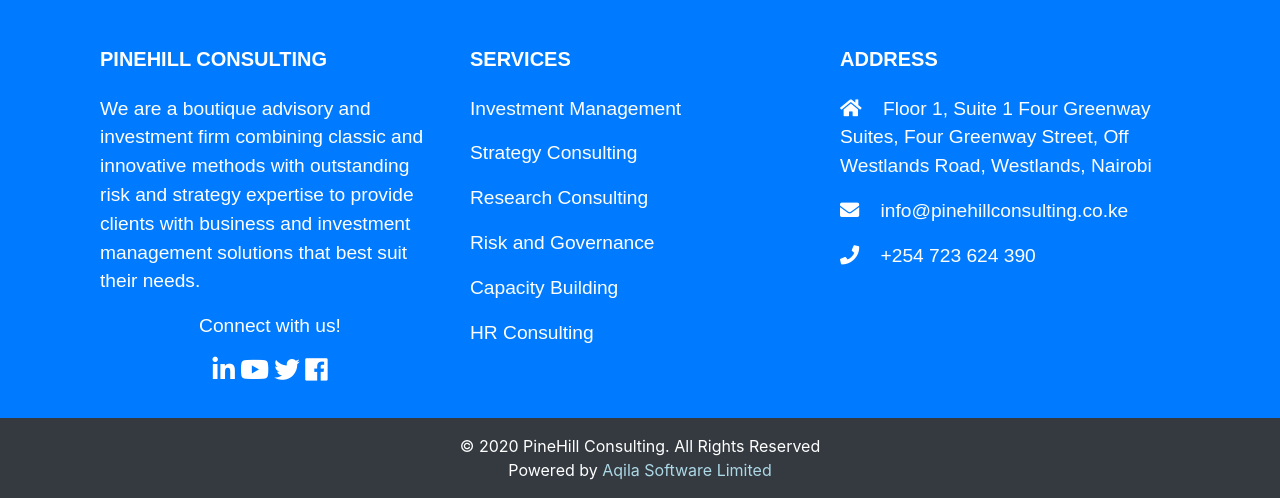
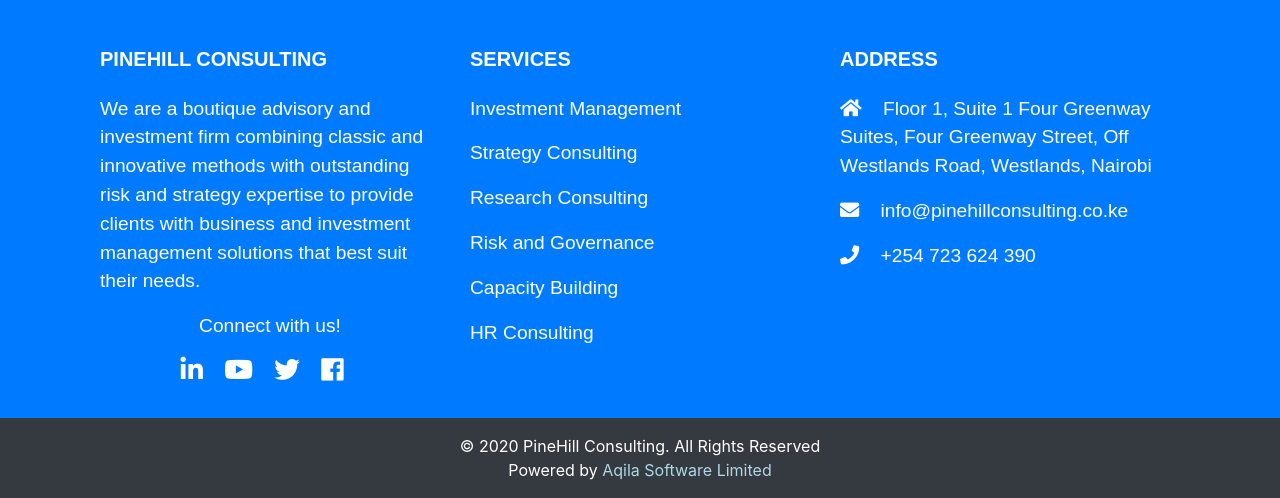
Before and after one commit to timothymadegwa/Pinehill, a Django app: page /about in a window 1280 px wide. Shown: the part 859-1357 px from the top of the page. Run offline with Django 3.2, Linux system fonts and the light colour scheme; some libraries are stand-ins or nearby versions; some web fonts are replaced.

Commit message:
added padiing to social icons

```diff
--- a/app/templates/base.html
+++ b/app/templates/base.html
@@ -151,10 +151,10 @@
             expertise to provide clients with business and investment management solutions that best suit their needs.</p>
         <div class="text-center my-2">
           <p>Connect with us!</p>
-          <a href="https://www.linkedin.com/company/pinehill-consulting/" target="_blank" class="footer"><i class="fab fa-linkedin-in fa-lg"> </i></a>
-          <a href="https://www.youtube.com/channel/UCaBj-FjUlbIonkOuHvxqsmA" target="_blank" class="footer"><i class="fab fa-youtube fa-lg"> </i></a>
-          <a href="#" target="_blank" class="footer"><i class="fab fa-twitter fa-lg"></i></a>
-          <a href="#" target="_blank" class="footer"><i class="fab fa-facebook fa-lg"></i></a>
+          <a href="https://www.linkedin.com/company/pinehill-consulting/" target="_blank" class="footer"><i class="fab fa-linkedin-in fa-lg pr-3"> </i></a>
+          <a href="https://www.youtube.com/channel/UCaBj-FjUlbIonkOuHvxqsmA" target="_blank" class="footer"><i class="fab fa-youtube fa-lg pr-3"> </i></a>
+          <a href="#" target="_blank" class="footer"><i class="fab fa-twitter fa-lg pr-3"></i></a>
+          <a href="#" target="_blank" class="footer"><i class="fab fa-facebook fa-lg pr-3"></i></a>
         </div>
       </div>
       <!-- Grid column -->
```
